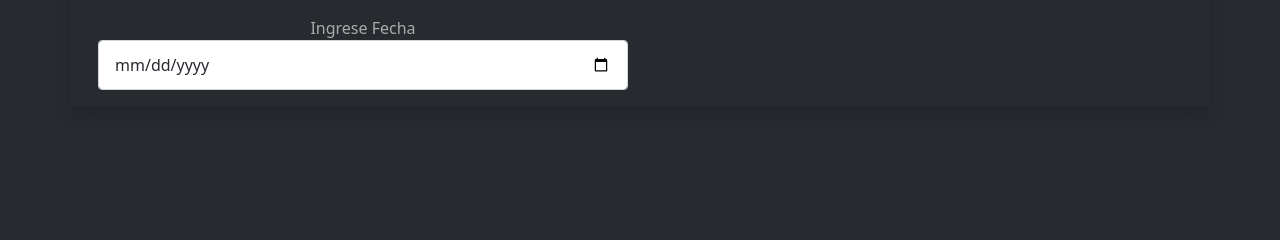
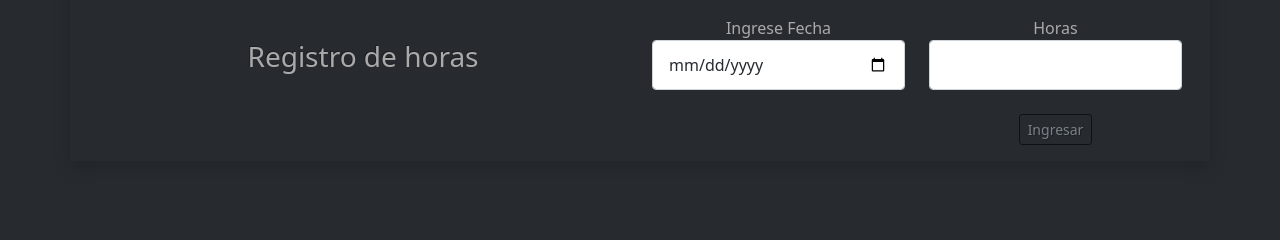
Before and after one commit to dextter1913/pruebatecnica, a PHP site: page /?modulos=ver in a window 1280 px wide. Shown: the part 213-453 px from the top of the page. Run offline with PHP 8.4, Linux system fonts and the light colour scheme; the visitor is signed in with stand-in values (Sample User, id 1); data that the repository does not hold is empty.

Commit message:
Agregando titulo

```diff
--- a/views/tblActividades/tblActividades.php
+++ b/views/tblActividades/tblActividades.php
@@ -35,11 +35,18 @@
                     </tr>
                 </tfoot>
             </table>
-            <div class="col-12 col-sm-6 col-md-6 col-lg-6">
+            <div class="col-12 col-sm-6 col-md-6 col-lg-6"><br/>
+                <h3>Registro de horas</h3>
+            </div>
+            <div class="col-12 col-sm-6 col-md-3 col-lg-3">
                 <label for="fecha">Ingrese Fecha</label>
                 <input type="date" name="fecha" class="form-control" id="fecha">
             </div>
-            <div class="col-12 col-sm-6 col-md-6 col-lg-6"></div>
+            <div class="col-12 col-sm-6 col-md-3 col-lg-3">
+                <label for="horas">Horas</label>
+                <input type="number" name="horas" id="horas" class="form-control"><br />
+                <input type="submit" value="Ingresar" class="btn btn-outline-secondary btn-sm">
+            </div>
             </form>
         </div>
     </div>
```
